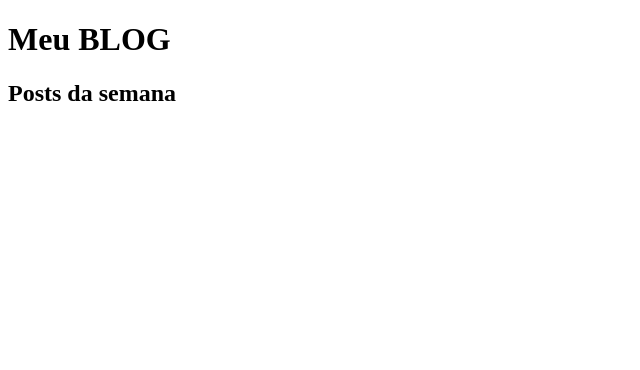
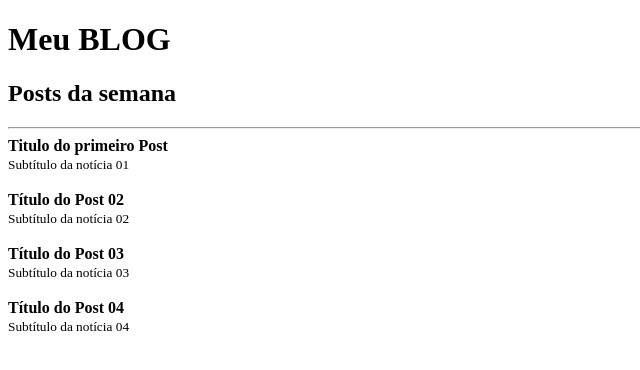
Before and after one commit to milton-moraes-ey/react-fundamentos, a React app: page / in a window 1280 px wide. Shown: the top 370 px of the page, without its empty margins (0-640 px from the left). Built offline with nearby package versions, Linux system fonts and the light colour scheme.

Commit message:
Add aula 09: O que sao Props

```diff
--- a/src/App.js
+++ b/src/App.js
@@ -1,6 +1,8 @@
 import React from "react";
+import Post from "./Post";
 
 const category = 'Posts da semana';
+const titulo01 = 'Titulo do primeiro Post';
 
 
 function App() {
@@ -8,6 +10,14 @@ function App() {
     <>
       <h1>Meu BLOG</h1>
       <h2>{category}</h2>
+
+      <hr />
+
+      <Post title={titulo01} subtitle="Subtítulo da notícia 01"/>
+      <Post title="Título do Post 02" subtitle="Subtítulo da notícia 02"/>
+      <Post title="Título do Post 03" subtitle="Subtítulo da notícia 03"/>
+      <Post title="Título do Post 04" subtitle="Subtítulo da notícia 04"/>
+
     </>
   );
 }
--- /dev/null
+++ b/src/Post.js
@@ -0,0 +1,13 @@
+import React from "react";
+
+export default function Post(props) {
+  return (
+    <>
+      <article>
+        <strong>{props.title}</strong><br />
+        <small>{props.subtitle}</small>
+      </article>
+      <br />
+    </>
+  )
+}
```
Also changed, not shown: 1 other file (tests, documents, lock files or other folders).
